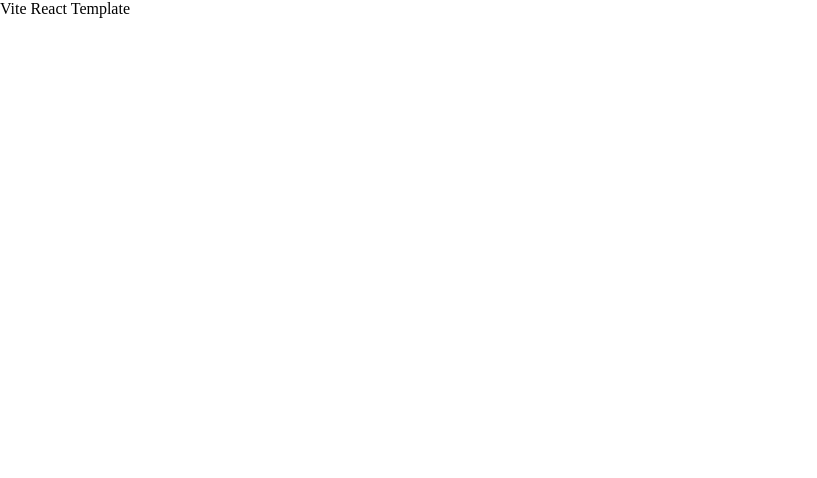
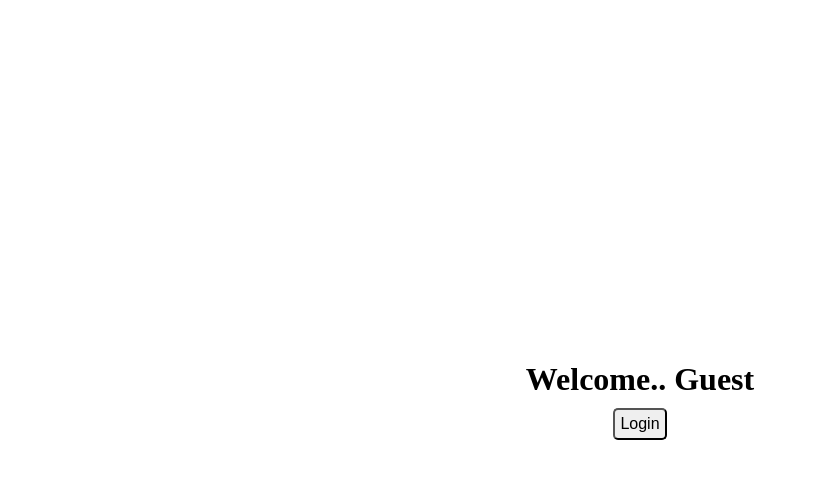
Before and after one commit to Alac1996/react-ecosystem, a React (Vite) app: page / in a window 1280 px wide. Shown: the top 478 px of the page, without its empty margins (0-817 px from the left). Built offline with nearby package versions, Linux system fonts and the light colour scheme.

Commit message:
auth-app

```diff
--- a/src/main.jsx
+++ b/src/main.jsx
@@ -1,7 +1,25 @@
-import React from "react";
+import React, { useState } from "react";
 import ReactDOM from "react-dom/client";
 import "./index.css";
+// AuthContext
 
-ReactDOM.createRoot(document.getElementById("root")).render(
-  <div>Vite React Template</div>
-);
+function App() {
+  const [isAuth, setIsAuth] = useState(false);
+
+  const handleAuth = () => setIsAuth(!isAuth);
+  return (
+    <div className="App">
+      <h1>Welcome.. {!isAuth ? "Guest" : "User"} </h1>
+      <button onClick={handleAuth}> {!isAuth ? "Login" : "Logout"} </button>
+    </div>
+  );
+}
+
+ReactDOM.createRoot(document.getElementById("root")).render(<App />);
+
+{
+  /*
+  <h1>Welcome.. Guest</h1>
+  <button>Login</button>
+  */
+}
```
